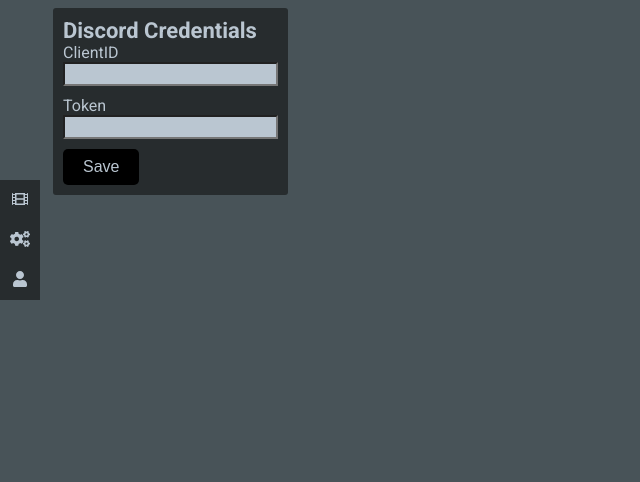
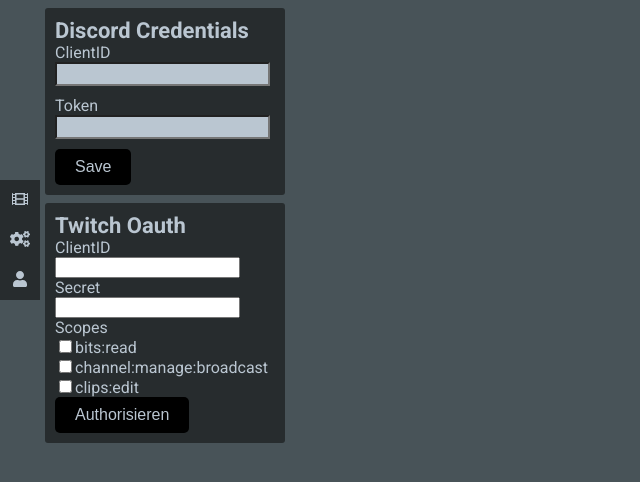
Before and after one commit to chromos33/BobReactRemaster, a React (Create React App) app in the folder BobReactRemaster/ClientApp/: page /SetupView in a window 1280 px wide. Shown: the top 482 px of the page, without its empty margins (0-640 px from the left). Built offline with nearby package versions, Linux system fonts and the light colour scheme; no server answers.

Commit message:
Twitch Auth Started

```diff
--- a/BobReactRemaster/ClientApp/src/components/Setup/DiscordTokenForm.js
+++ b/BobReactRemaster/ClientApp/src/components/Setup/DiscordTokenForm.js
@@ -28,10 +28,8 @@
                 'Authorization': 'Bearer ' + getCookie("Token"),
             }
         }).then(response => {
-            console.log(response);
             return response.json();
         }).then(json => {
-            console.log(json);
             setClientID(json.clientID);
             setToken(json.token);
             //TODO when Data is stored and returned here setToken/ClientID
--- a/BobReactRemaster/ClientApp/src/components/Setup/Setup.js
+++ b/BobReactRemaster/ClientApp/src/components/Setup/Setup.js
@@ -2,14 +2,24 @@
 import '../../css/Setup.css';
 import '../../css/Cards.css';
 import DiscordTokenForm from './DiscordTokenForm';
+import TwitchTokenOAuth from './TwitchTokenOAuth';
 
 export function Setup()
 {
-    return (<div>
+    const TwitchScopes = [
+        "bits:read",
+        "channel:manage:broadcast",
+        "clips:edit"
+    ];
+    return (<div className="flexmasonry">
         <div className="card">
             <span className="h1">Discord Credentials</span>
             <DiscordTokenForm/>
         </div>
+        <div className="card">
+            <span className="h1">Twitch Oauth</span>
+            <TwitchTokenOAuth TwitchScopes={TwitchScopes} />
+        </div>
     </div>);
 }
 export default Setup;
--- /dev/null
+++ b/BobReactRemaster/ClientApp/src/components/Setup/TwitchTokenOAuth.js
@@ -0,0 +1,47 @@
+import React, {useState} from 'react';
+import { getCookie } from "../../helper/cookie";
+export function TwitchTokenOAuth(props)
+{
+    const [clientID,setClientID] = useState("");
+    const [Secret,setSecret] = useState("");
+    var Scopes = "";
+    const toggleScope = (e) => {
+        if(Scopes.includes(e.target.value))
+        {
+            let replace = e.target.value+"|";
+            Scopes = Scopes.replaceAll(replace,"");
+        }
+        else
+        {
+            Scopes += e.target.value + "|";
+        }
+    } ;
+    var scopekey = 0;
+    const ScopeOptions = props.TwitchScopes.map((scope) => {
+        scopekey++;
+        return (
+            <div key={scopekey} className="checkbox">
+                <input onChange={toggleScope} type="checkbox"  name="Scopes" value={scope}/>
+                <label>{scope}</label>
+            </div>
+        )
+    });
+    const handleSubmit = (e) => {
+
+    }
+    return(
+        <form className="TwitchOAuthForm" onSubmit={handleSubmit}>
+            <label>ClientID</label>
+            <input name="ClientID" value={clientID} onChange={e => setClientID(e.target.value)}/>
+            <label>Secret</label>
+            <input name="Secret" value={Secret} onChange={e => setSecret(e.target.value)}/>
+            {props.TwitchScopes.length > 0 && (<div>
+                <label>Scopes</label>
+                {ScopeOptions}
+            </div>)}
+            <input type="submit" value="Authorisieren"/>
+        </form>
+    );
+}
+
+export default TwitchTokenOAuth;
--- a/BobReactRemaster/ClientApp/src/css/Setup.css
+++ b/BobReactRemaster/ClientApp/src/css/Setup.css
@@ -1,9 +1,14 @@
-.DiscordTokenForm label,
-.DiscordTokenForm input
+.card label,
+.card input
 {
     display:block;
 }
-.DiscordTokenForm input[type="submit"]
+.card .checkbox label,
+.card .checkbox input
+{
+    display:inline-block;
+}
+.card input[type="submit"]
 {
     background: #272c2e !important;
     font-size: 16px !important;
@@ -14,3 +19,17 @@
     border:none;
     border-radius:5px;
 }
+.flexmasonry
+{
+    display:flex;
+    flex-flow: column wrap;
+    margin-left: -8px;
+    width:100%;
+    max-height:100vh;
+
+}
+.flexmasonry > div
+{
+    margin: 0 8px 8px 0;
+    max-width:220px;
+}
```
Also changed, not shown: 1 other file (tests, documents, lock files or other folders).
